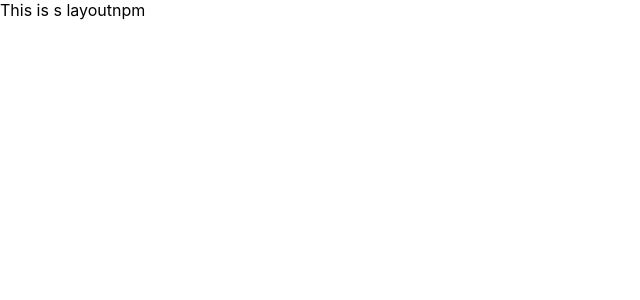
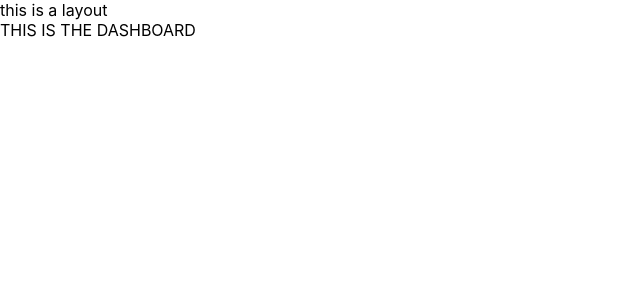
Before and after one commit to wnsdhe/GrubTrack, a React (Create React App) app in the folder grubtrack/: page / in a window 1280 px wide. Shown: the top 300 px of the page, without its empty margins (0-640 px from the left). Built offline with nearby package versions, Linux system fonts and the light colour scheme.

Commit message:
Routed dashboard to layout

```diff
--- a/grubtrack/src/Layout/Layout.js
+++ b/grubtrack/src/Layout/Layout.js
@@ -1,5 +1,8 @@
 import React, { Component } from 'react';
 import './Layout.css';
+import Switch from 'react-bootstrap/esm/Switch';
+import Dashboard from '../Dashboard/Dashboard';
+import { Route } from 'react-router-dom';
 
 class Layout extends Component {
   // constructor(props){
@@ -18,7 +21,15 @@ class Layout extends Component {
 
   render() {
     return (
-      <div>This is s layoutnpm</div>
+      <div>
+        <div>
+          this is a layout
+        </div>
+        <Switch>
+          <Route path="/" exact component={Dashboard}/>
+          {/* <Route path="/login"/> */}
+        </Switch>
+      </div>
     );
   }
 }
```
